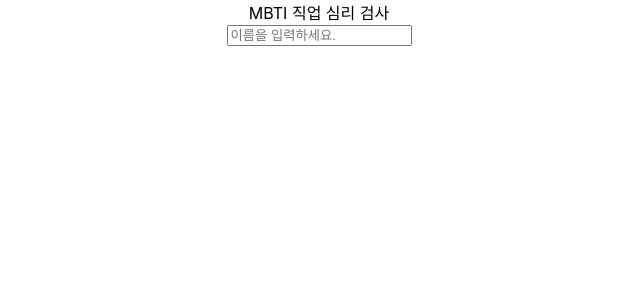
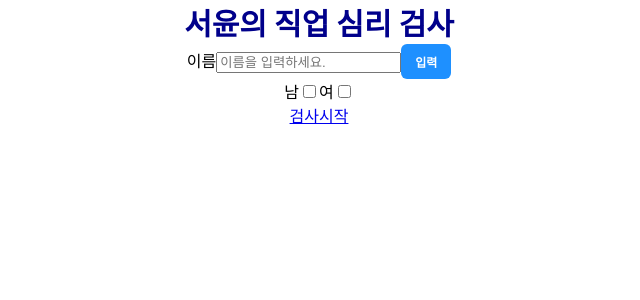
Before and after one commit to dltjdbs38/MBTI-React-AptitudePsychologicalTest, a React (Create React App) app: page / in a window 1280 px wide. Shown: the top 300 px of the page, without its empty margins (321-961 px from the left). Built offline with nearby package versions, Linux system fonts and the light colour scheme.

Commit message:
시작페이지, ExampleTest 페이지까지 Link와 Route 구현

```diff
--- a/package.json
+++ b/package.json
@@ -8,7 +8,7 @@
     "@testing-library/user-event": "^12.1.10",
     "react": "^17.0.2",
     "react-dom": "^17.0.2",
-    "react-router-dom": "^6.0.2",
+    "react-router-dom": "^5.2.0",
     "react-scripts": "4.0.3",
     "styled-components": "^5.3.3",
     "web-vitals": "^1.0.1"
--- a/src/App.js
+++ b/src/App.js
@@ -1,36 +1,25 @@
 import logo from "./logo.svg";
 import "./App.css";
-import { userState } from "react";
+import { useState } from "react";
+import StartPage from "./pages/StartPage";
+import TestExample from "./components/TestExample";
 import styled from "styled-components";
-function Username() {
-  return <input placeholder="이름을 입력하세요."></input>;
-}
-
-function ButtonComponent({ idx, type, text, onclick }) {
-  const onClickBtn = () => {
-    onclick(idx);
-  };
-
-  return (
-    <div type={type} onClick={onClickBtn}>
-      {text}
-    </div>
-  );
-}
-
-function CheckBox() {
-  return;
-}
+import { Route, Switch, Link, BrowserRouter } from "react-router-dom";
 
 function App() {
   return (
-    <div className="App">
-      <header>MBTI 직업 심리 검사</header>
-      <body>
-        <Username></Username>
-        <ButtonComponent></ButtonComponent>
-      </body>
-    </div>
+    <BrowserRouter>
+      <div className="App">
+        <Switch>
+          <Route exact path="/">
+            <StartPage></StartPage>
+          </Route>
+          <Route path="/test_example">
+            <TestExample></TestExample>
+          </Route>
+        </Switch>
+      </div>
+    </BrowserRouter>
   );
 }
 
--- /dev/null
+++ b/src/components/TestExample.js
@@ -0,0 +1,3 @@
+export default function TestExample() {
+  return <>Test Example</>;
+}
--- a/src/index.css
+++ b/src/index.css
@@ -1,13 +1,47 @@
 body {
   margin: 0;
-  font-family: -apple-system, BlinkMacSystemFont, 'Segoe UI', 'Roboto', 'Oxygen',
-    'Ubuntu', 'Cantarell', 'Fira Sans', 'Droid Sans', 'Helvetica Neue',
+  font-family: -apple-system, BlinkMacSystemFont, "Segoe UI", "Roboto", "Oxygen",
+    "Ubuntu", "Cantarell", "Fira Sans", "Droid Sans", "Helvetica Neue",
     sans-serif;
   -webkit-font-smoothing: antialiased;
   -moz-osx-font-smoothing: grayscale;
 }
 
 code {
-  font-family: source-code-pro, Menlo, Monaco, Consolas, 'Courier New',
+  font-family: source-code-pro, Menlo, Monaco, Consolas, "Courier New",
     monospace;
 }
+
+header {
+  font-weight: bold;
+  font-size: 30px;
+  color: darkblue;
+}
+
+button {
+  padding: 8px;
+  font-weight: bold;
+  font-size: 12px;
+  cursor: pointer;
+  border: 0 none;
+  border-radius: 6px;
+  padding: 9px 14px;
+  color: #fff;
+  background-color: dodgerblue;
+}
+
+.off td {
+  background: #eee;
+  color: #ccc;
+}
+table {
+  border-collapse: collapse;
+  width: 100%;
+}
+table td {
+  width: 25%;
+  height: 70px;
+  border: 1px solid #ccc;
+  text-align: center;
+  font-size: 26px;
+}
--- a/src/pages/StartPage.js
+++ b/src/pages/StartPage.js
@@ -0,0 +1,47 @@
+import { useState } from "react";
+import { Link } from "react-router-dom";
+export default function StartPage() {
+  const [gender, setGender] = useState();
+  const [userName, setUserName] = useState();
+  return (
+    <div>
+      <header>서윤의 직업 심리 검사</header>
+      <body>
+        <>
+          이름
+          <input
+            placeholder="이름을 입력하세요."
+            onChange={(e) => {
+              setUserName(e.target.value);
+              console.log(userName);
+            }}
+          ></input>
+        </>
+        <button>입력</button>
+        <br />
+        <>
+          남
+          <input
+            type="checkbox"
+            value="남"
+            onClick={(e) => {
+              setGender(e.target.value);
+              console.log(gender);
+            }}
+          ></input>
+          여
+          <input
+            type="checkbox"
+            value="여"
+            onClick={(e) => {
+              setGender(e.target.value);
+              console.log(gender);
+            }}
+          ></input>
+        </>
+        <br />
+        <Link to="/test_example">검사시작</Link>
+      </body>
+    </div>
+  );
+}
```
Also changed, not shown: src/components/BoxComponent.js (deleted), src/components/ButtonComponent.js (deleted), src/components/ProgressBar.js (deleted), src/pages/AllResultPage.js (deleted), src/pages/ResultPage.js (deleted), src/pages/WarningPage.js (deleted), 1 other file (tests, documents, lock files or other folders).
